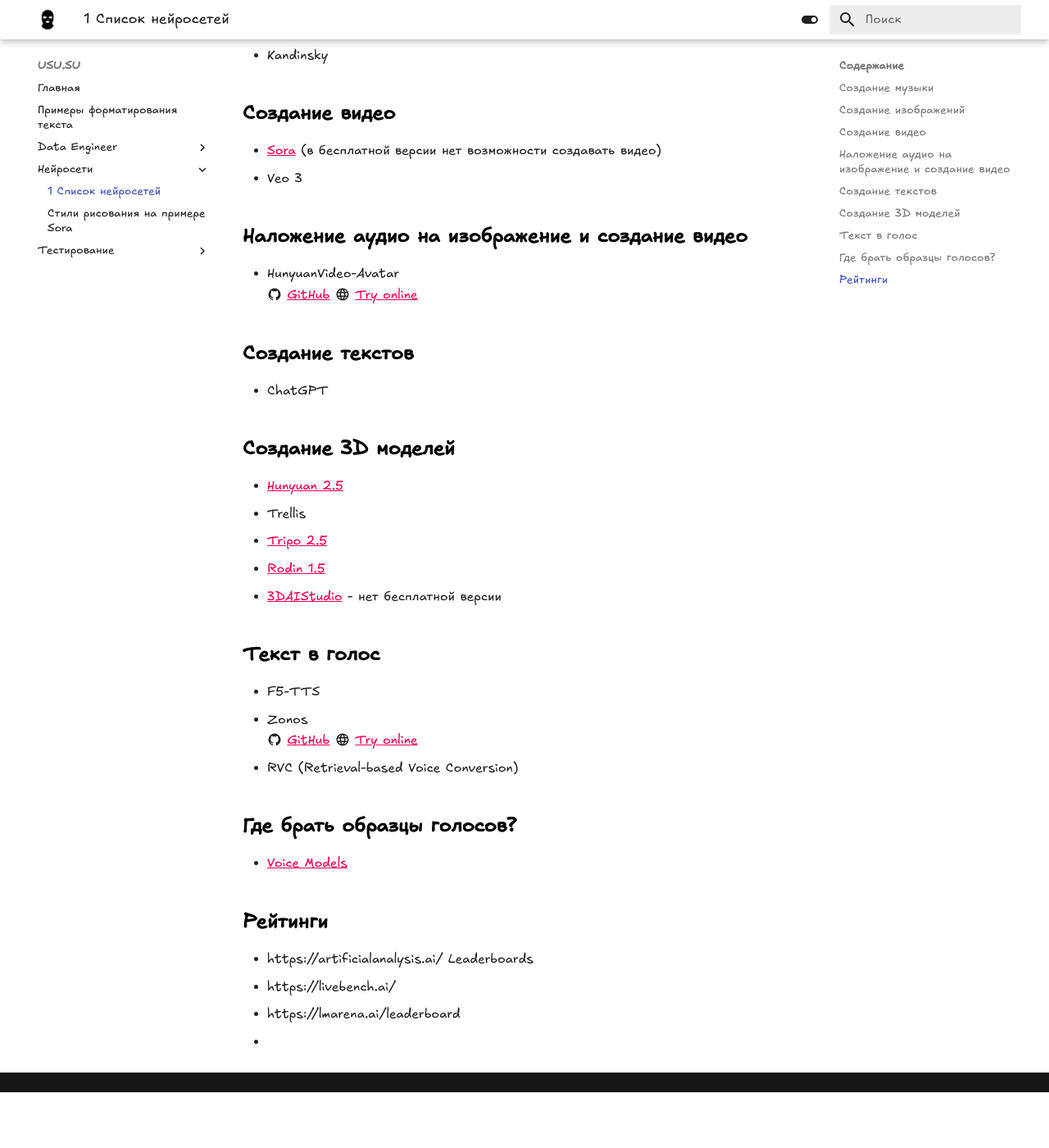
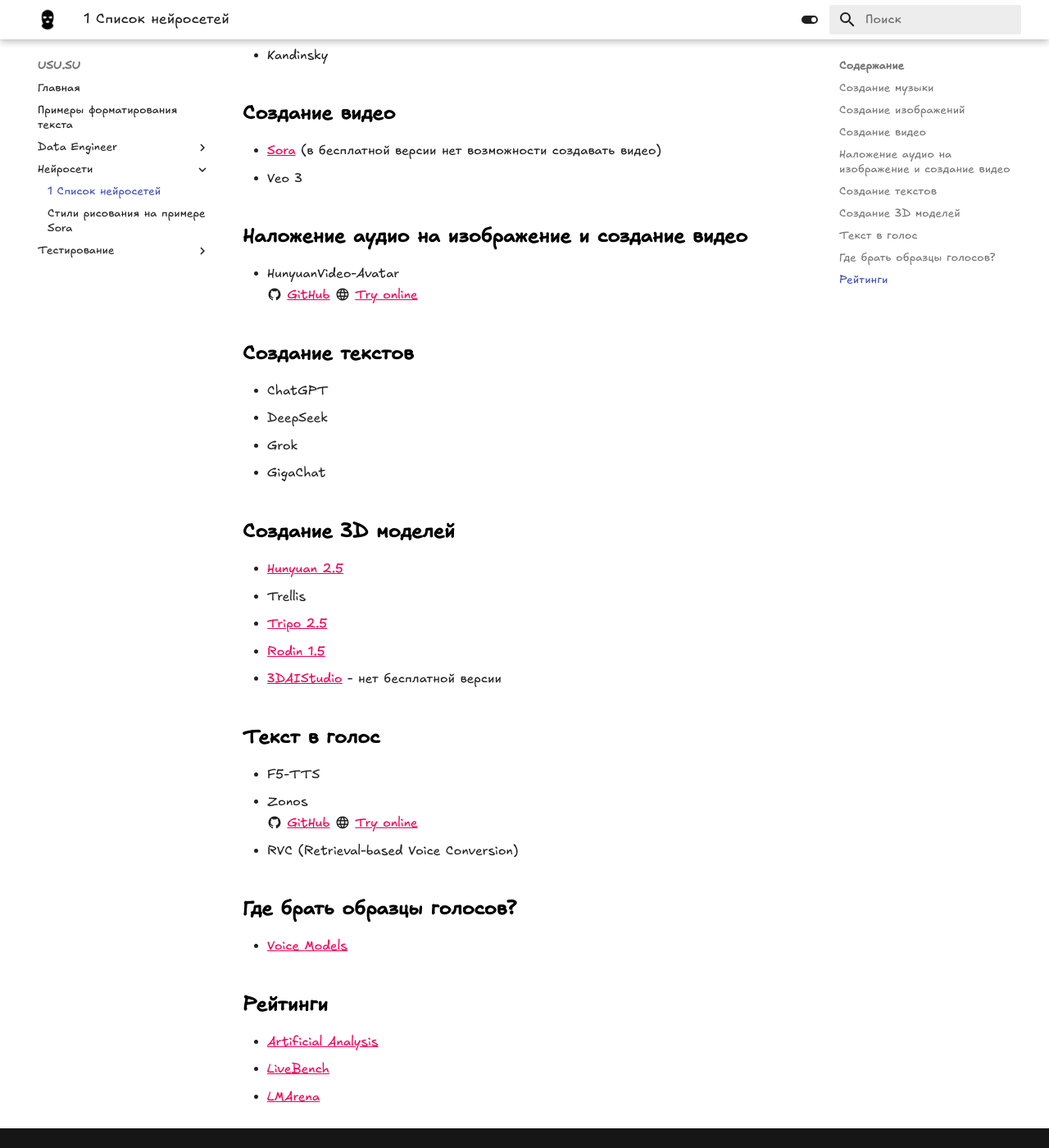
Before and after one commit to dypolyakov/knowledgebase, an MkDocs documentation site: the page built from docs/Нейросети/1 Список нейросетей.md, in a window 1280 px wide and 1400 px high, scrolled down 426 px. Shown: the whole window at 82% size. Built offline with MkDocs 1.6.1 and Material for MkDocs 9.7.7, drawn with Linux system fonts in a browser that asks for light colours; before the commit the page ends 1758 px from its top, so only the background shows below that.

Commit message:
Небольшие изменения в статью списка нейросетей

```diff
--- a/docs/Нейросети/1 Список нейросетей.md
+++ b/docs/Нейросети/1 Список нейросетей.md
@@ -22,6 +22,9 @@
 ## Создание текстов
 
 - ChatGPT
+- DeepSeek
+- Grok
+- GigaChat
 
 ## Создание 3D моделей
 
@@ -43,7 +46,6 @@
 
 ## Рейтинги
 
-- https://artificialanalysis.ai/ Leaderboards
-- https://livebench.ai/
-- https://lmarena.ai/leaderboard
--
+- [Artificial Analysis](https://artificialanalysis.ai)
+- [LiveBench](https://livebench.ai)
+- [LMArena](https://lmarena.ai/leaderboard)
```
